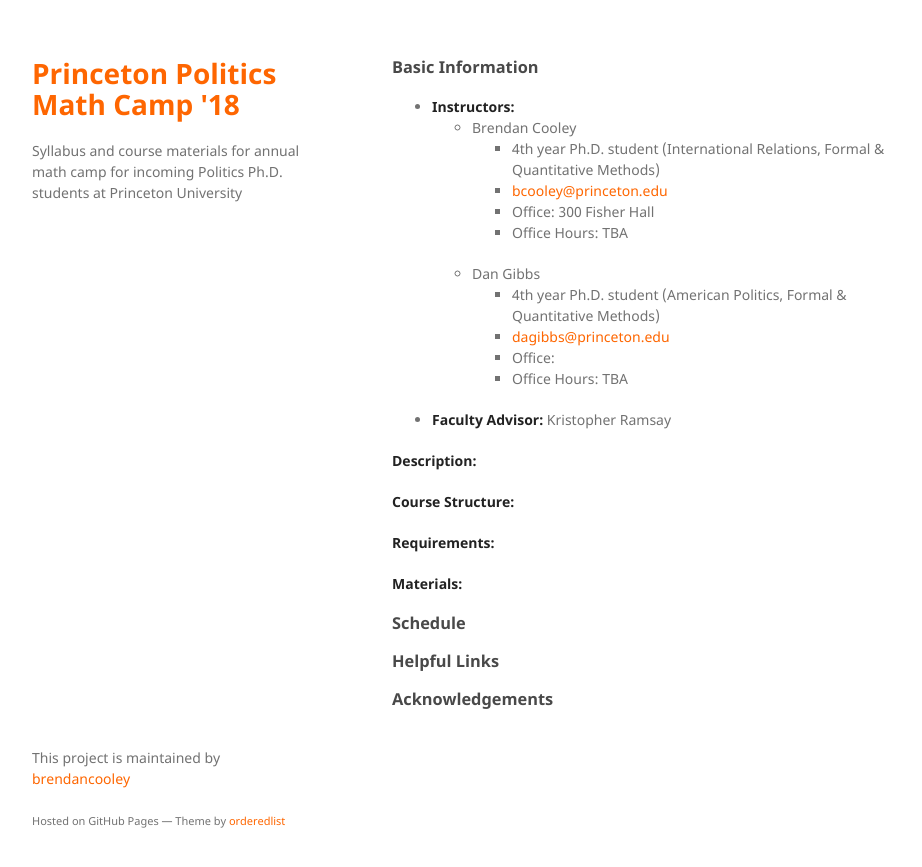
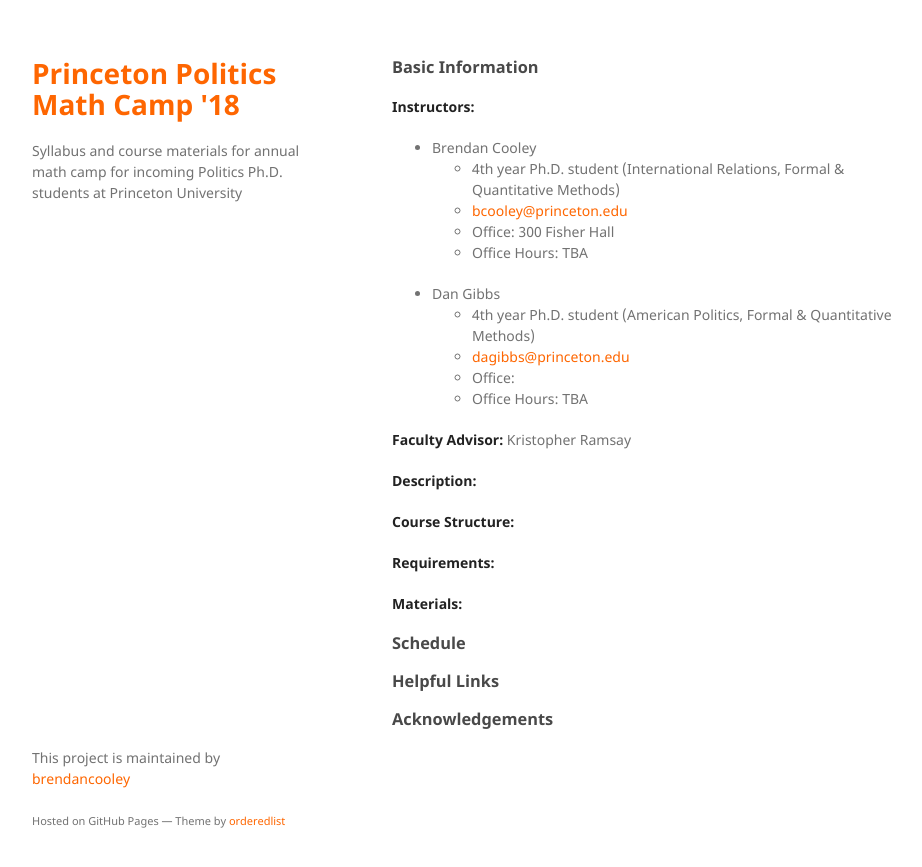
Before and after one commit to brendancooley/imps2019, a Jekyll site: the page built from index.md, in a window 1280 px wide. Shown: the top 867 px of the page, without its empty margins (178-1100 px from the left). Built offline with Jekyll 4.4.1, drawn with Linux system fonts in a browser that asks for light colours; our own code applies the rules of GitHub Pages for plain Markdown files.

Commit message:
reformat basic information

```diff
--- a/index.md
+++ b/index.md
@@ -4,18 +4,20 @@
 
 ### Basic Information
 
-- **Instructors:**
-    - Brendan Cooley
-        - 4th year Ph.D. student (International Relations, Formal & Quantitative Methods)
-        - [bcooley@princeton.edu](mailto:bcooley@princeton.edu)
-        - Office: 300 Fisher Hall
-        - Office Hours: TBA
-    - Dan Gibbs
-        - 4th year Ph.D. student (American Politics, Formal & Quantitative Methods)
-        - [dagibbs@princeton.edu](mailto:dagibbs@princeton.edu)
-        - Office:
-        - Office Hours: TBA
-- **Faculty Advisor:** Kristopher Ramsay
+**Instructors:**
+
+- Brendan Cooley
+    - 4th year Ph.D. student (International Relations, Formal & Quantitative Methods)
+    - [bcooley@princeton.edu](mailto:bcooley@princeton.edu)
+    - Office: 300 Fisher Hall
+    - Office Hours: TBA
+- Dan Gibbs
+    - 4th year Ph.D. student (American Politics, Formal & Quantitative Methods)
+    - [dagibbs@princeton.edu](mailto:dagibbs@princeton.edu)
+    - Office:
+    - Office Hours: TBA
+
+**Faculty Advisor:** Kristopher Ramsay
 
 **Description:**
 
```
